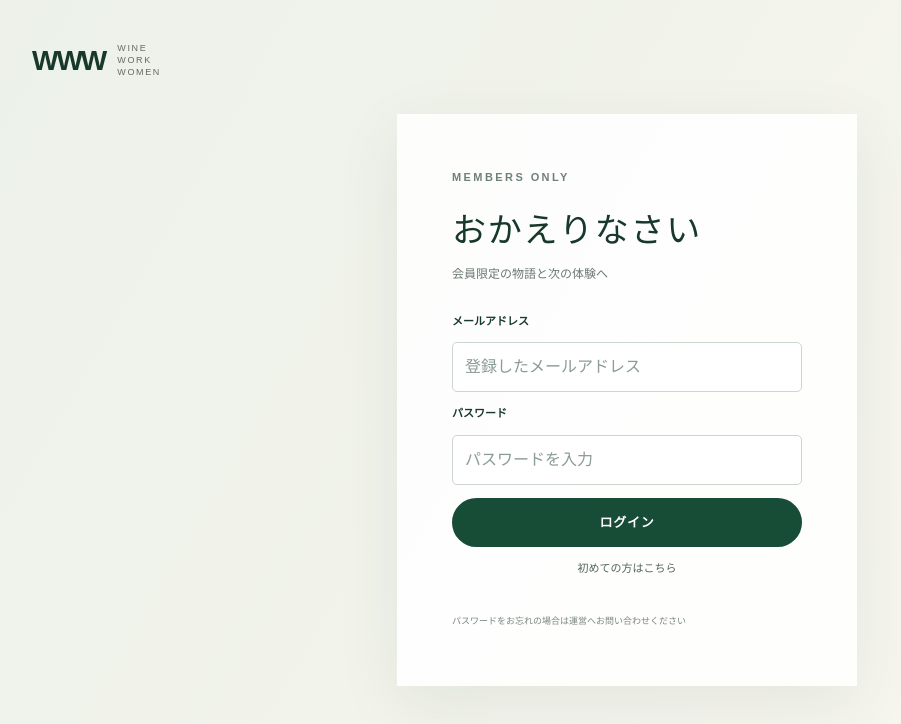
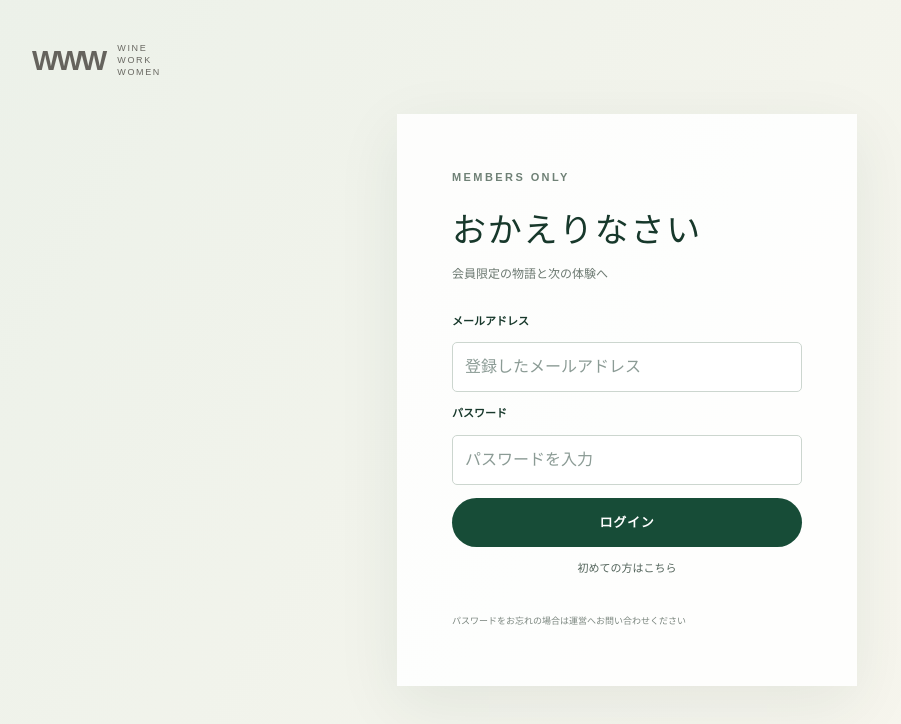
Before and after one commit to wwwwinesalon-kiki/www, a Next.js app: page /member/login in a window 1280 px wide. Shown: the top 724 px of the page, without its empty margins (13-914 px from the left). Built offline with nearby package versions, Linux system fonts and the light colour scheme; no server answers.

Commit message:
style: align site branding with homepage wordmark

```diff
--- a/app/public-design.css
+++ b/app/public-design.css
@@ -81,6 +81,10 @@
     rgba(252, 249, 242, 0.08),
     rgba(252, 249, 242, 0.18)
   );
+}
+.home-hero h1,
+.brand span {
+  font-family: var(--font-sans-jp), Arial, sans-serif;
 }
 .home-hero h1 {
   position: relative;
--- a/app/reference-theme.css
+++ b/app/reference-theme.css
@@ -36,8 +36,9 @@ textarea,
 }
 .brand span {
   font-size: 27px;
-  font-weight: 500;
-  letter-spacing: 0.09em;
+  font-weight: 300;
+  letter-spacing: 0.12em;
+  color: #65635d;
 }
 .brand small {
   font-weight: 500;
```
